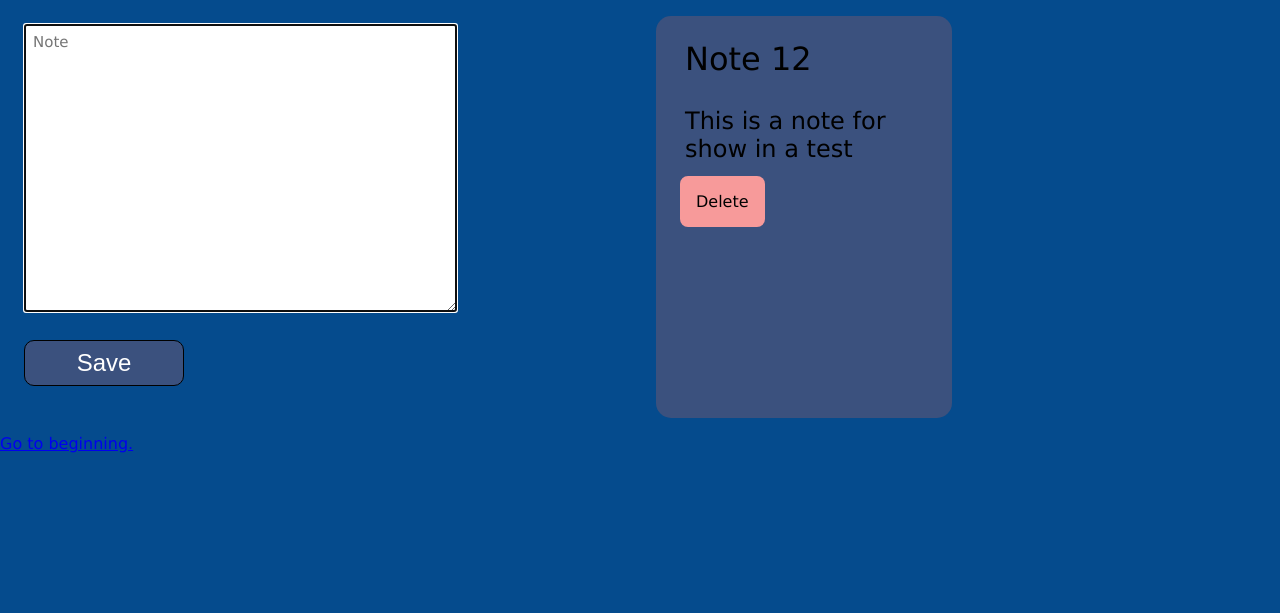
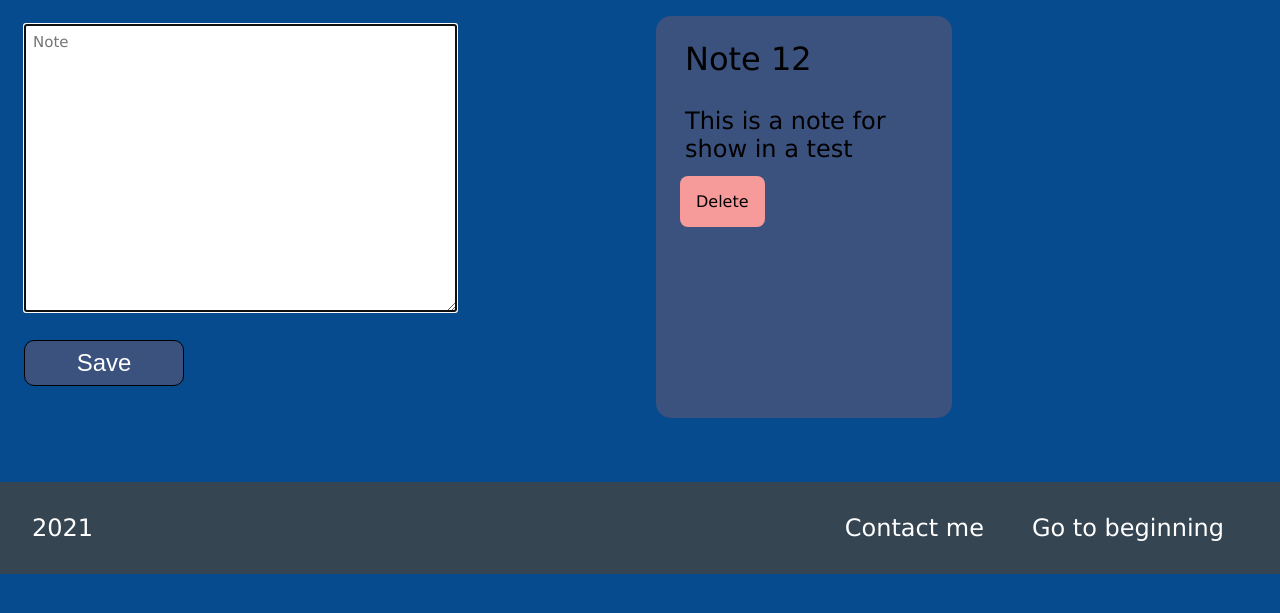
Before and after one commit to EduardYan/python-notes-app, a Flask app: page / in a window 1280 px wide. Shown: the part 120-733 px from the top of the page. Run offline with Flask 3, Linux system fonts and the light colour scheme; data comes from the database, SQL or seed files in the repository; both versions use the stored data as it was after the commit.

Commit message:
this is the stable version jeje

```diff
--- a/static/css/main.css
+++ b/static/css/main.css
@@ -111,3 +111,31 @@ header nav ul li a:hover {
   color: #000;
   font-size: 1.5em;
 }
+
+footer {
+  padding: 2rem 2rem;
+  background-color: #364552;
+  margin-top: 3rem;
+}
+
+footer a {
+  transition: color 0.3s ease;
+  text-decoration: none;
+  color: white;
+  float: right;
+  margin: 0 1.5rem;
+  font-size: 1.5em;
+}
+
+footer a:hover {
+  color: #aaa;
+}
+
+#year {
+  color: white;
+  font-size: 1.5em;
+}
+
+#year:hover {
+  color: #aaa;
+}
--- a/templates/layout.html
+++ b/templates/layout.html
@@ -25,6 +25,8 @@
 
 </body>
 <footer>
-  <a href="#title-navigation">Go to beginning.</a>
+  <span id="year">2021</span>
+  <a href="#title-navigation">Go to beginning</a>
+  <a href="mailto:eduarygp@gmail.com">Contact me</a>
 </footer>
 </html>
```
Also changed, not shown: database/notes.sqlite3.
